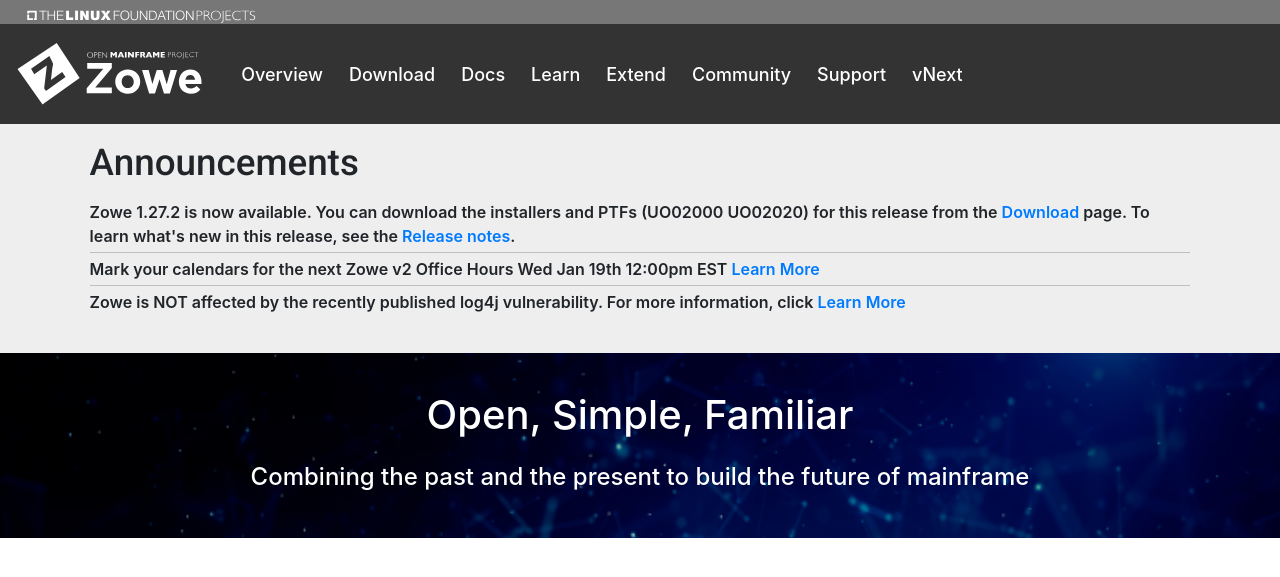
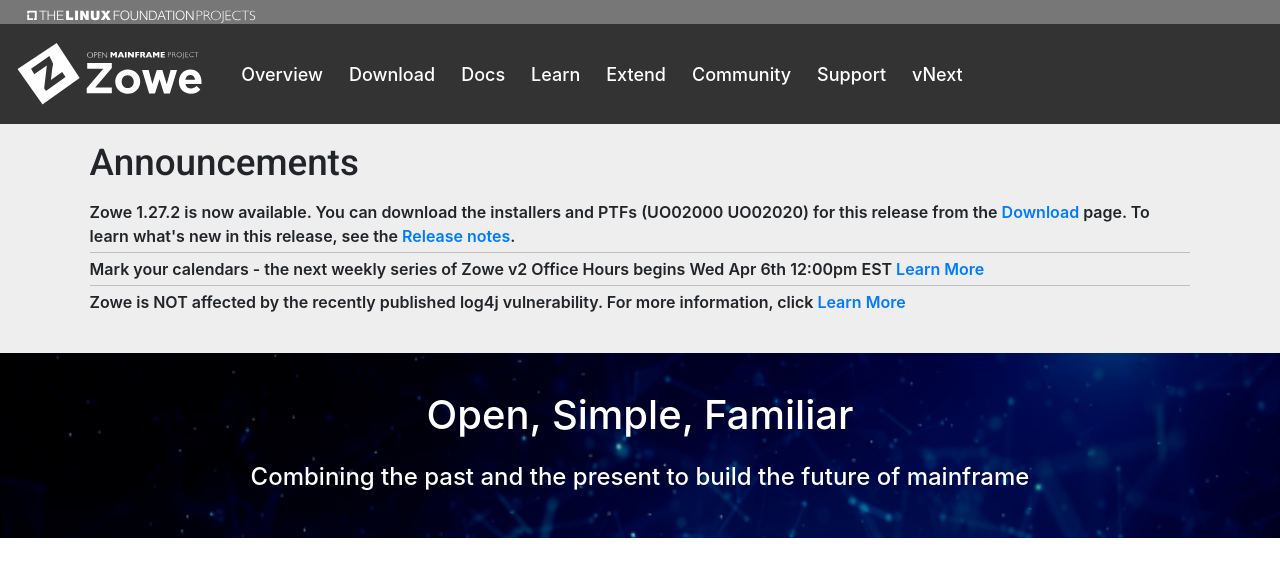
Before and after one commit to zowe/zowe.github.io, a Jekyll site: the page built from index.md, in a window 1280 px wide and 900 px high, cut to the strip 0-598 px from the top of the window. Shown: the top 577 px of the strip. Built offline with Jekyll 4.4.1, drawn with Linux system fonts in a browser that asks for light colours; our own code applies the rules of GitHub Pages for plain Markdown files.

Commit message:
Update announcements.yml
Signed-off-by: Rose Sakach <Rose.Sakach@broadcom.com>

```diff
--- a/_data/announcements.yml
+++ b/_data/announcements.yml
@@ -1,6 +1,6 @@
 # Announcements
 # Any kind of links should NOT be in ""
-- announcement: "Mark your calendars for the next Zowe v2 Office Hours Wed Jan 19th 12:00pm EST"
-  link: https://lists.openmainframeproject.org/g/zowe-dev/viewevent?eventid=1350447&calstart=2022-01-20
+- announcement: "Mark your calendars - the next weekly series of Zowe v2 Office Hours begins Wed Apr 6th 12:00pm EST"
+  link:  https://www.zowe.org/vnext#office-hours
 - announcement: "Zowe is NOT affected by the recently published log4j vulnerability. For more information, click"
   link: https://github.com/zowe/community/issues/1381
```
